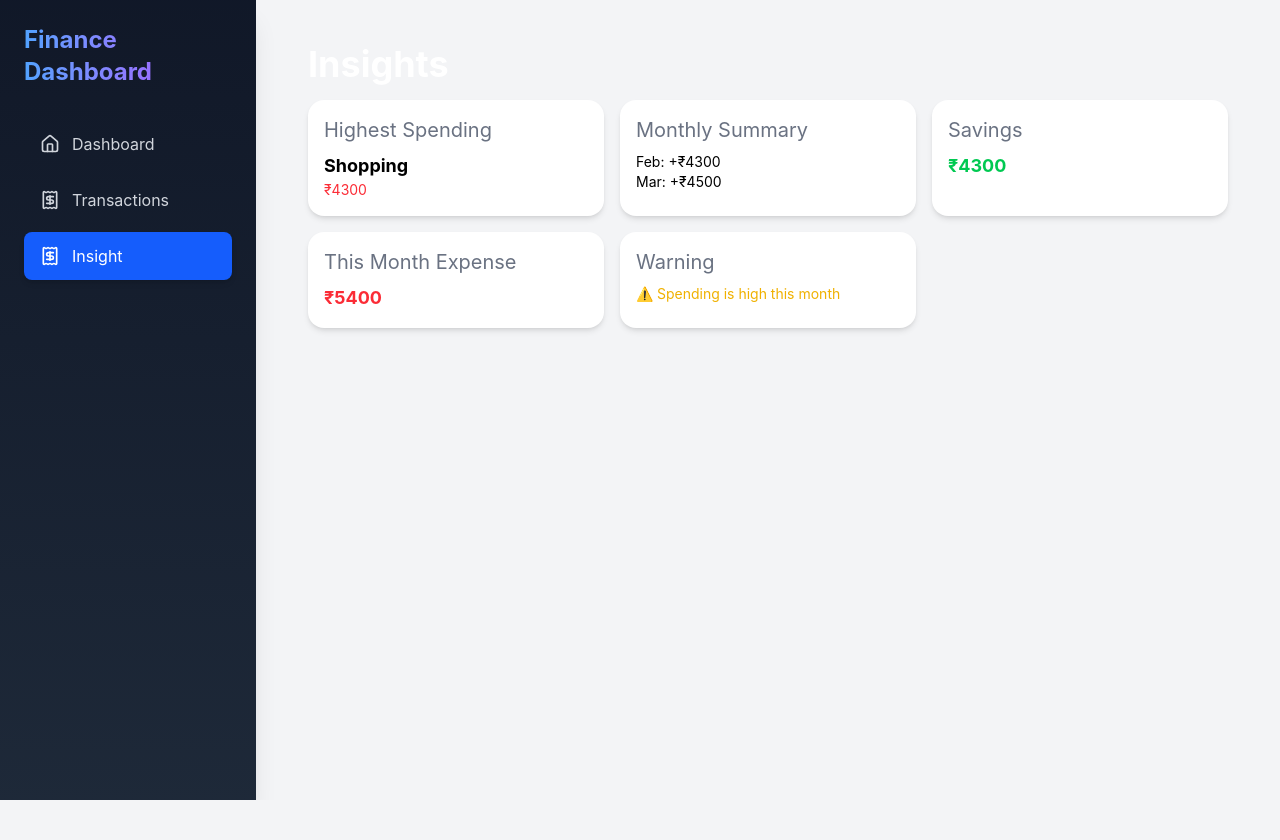
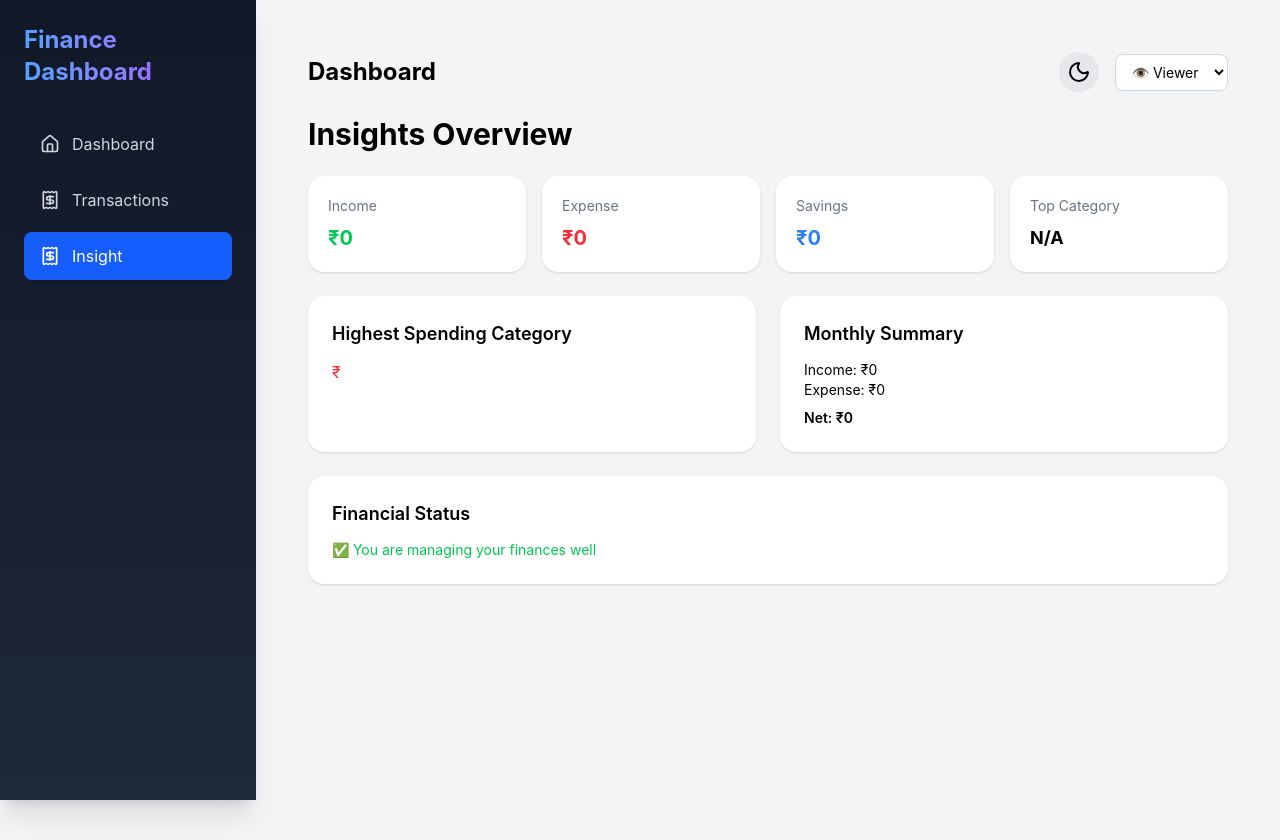
Before and after one commit to SY53-56/Finance-Dashboard, a React (Vite) app: page /insight in a window 1280 px wide. Before the commit the page ends 800 px from the top, so only its background shows below. Built offline with nearby package versions, Linux system fonts and the light colour scheme.

Commit message:
improve and fix bug

```diff
--- a/src/components/LineChart.jsx
+++ b/src/components/LineChart.jsx
@@ -14,6 +14,7 @@ function LineChartBox() {
   const { transactions } = useContext(AppContext);
   const [view, setView] = useState("expense");
 
+  console.log("transitionsw",transactions)
   // ✅ Filter
   const filteredTransactions = transactions.filter((item) =>
     item.type === view
--- a/src/components/TransactionsTable.jsx
+++ b/src/components/TransactionsTable.jsx
@@ -3,7 +3,7 @@ import { AppContext } from "../context/AppContext";
 
 function TransactionsTable() {
   const { transactions } = useContext(AppContext);
-
+console.log("transition", transactions)
   return (
     <div className="bg-white dark:bg-gray-800 p-6 rounded-2xl shadow-lg mt-6">
       <h2 className="mb-6 text-xl font-bold dark:text-white">Recent Transactions</h2>
--- a/src/components/pieChart.jsx
+++ b/src/components/pieChart.jsx
@@ -9,7 +9,8 @@ function PieChartBox() {
 
   // ✅ Filter transactions based on view
   const filteredTransactions = transactions.filter(item => item.type === view);
-
+ console.log("transitionsw pie",transactions)
+  console.log("transitionsw filter",filteredTransactions)
   const data = Object.values(
     filteredTransactions.reduce((acc, item) => {
       if (!acc[item.category]) {
--- a/src/context/AppContext.jsx
+++ b/src/context/AppContext.jsx
@@ -1,23 +1,20 @@
 import { createContext, useState, useEffect } from "react";
-import { transactionsData } from "../data/data";
 
 export const AppContext = createContext();
 
 export const AppContextProvider = ({ children }) => {
 
-  // ✅ Load from localStorage OR fallback to data.js
+  // ✅ Only localStorage (no data.js)
   const [transactions, setTransactions] = useState(() => {
     const saved = localStorage.getItem("transactions");
-    return saved ? JSON.parse(saved) : transactionsData;
+    return saved ? JSON.parse(saved) : [];
   });
 
-  // ✅ Role
   const [role, setRole] = useState("viewer");
 
-  // ✅ Add Transaction
+  // ✅ Add Transaction (Admin only)
   const addTransaction = (newTransaction) => {
-    if (role !== "admin") return; // सुरक्षा (important)
-
+    if (role !== "admin") return;
     setTransactions((prev) => [...prev, newTransaction]);
   };
 
--- a/src/pages/Insights.jsx
+++ b/src/pages/Insights.jsx
@@ -1,50 +1,127 @@
-function Insights() {
+import { useContext } from "react";
+import { AppContext } from "../context/AppContext";
+import Header from "../components/Header";
+
+function InsightsPage() {
+  const { transactions } = useContext(AppContext);
+
+  // 👉 Filter current month (Feb example)
+  const febData = transactions.filter((item) =>
+    item.date.startsWith("2026-03")
+  );
+
+console.log(transactions)
+  const expense = febData
+    .filter((item) => item.type === "expense")
+    .reduce((acc, item) => acc + item.amount, 0);
+console.log( "expense",expense)
+  const income = febData
+    .filter((item) => item.type === "income")
+    .reduce((acc, item) => acc + item.amount, 0);
+console.log( "income",income)
+  const savings = income - expense;
+
+  // 👉 Highest category
+  const highestCategory = Object.values(
+    febData
+      .filter((item) => item.type === "expense")
+      .reduce((acc, item) => {
+        if (!acc[item.category]) {
+          acc[item.category] = { name: item.category, value: 0 };
+        }
+        acc[item.category].value += item.amount;
+        return acc;
+      }, {})
+  ).sort((a, b) => b.value - a.value)[0];
+
+  const warning = expense > income;
+
   return (
-    <div className="w-full px-4 sm:px-6 lg:px-8 mt-6">
+    <div className="min-h-screen bg-gray-100 dark:bg-gray-900 p-4 sm:p-6 lg:p-8">
 
-      {/* Title */}
-      <h2 className="text-3xl font-bold text-white  sm:text-2xl lg:text-4xl mb-4">
-        Insights
-      </h2>
+      {/* Header */}
+      <Header />
 
-      {/* Grid Layout */}
-      <div className="grid grid-cols-1 sm:grid-cols-2 lg:grid-cols-3 gap-4">
+      {/* Page Title */}
+      <h1 className="text-2xl sm:text-3xl font-bold mt-4 mb-6 dark:text-white">
+        Insights Overview
+      </h1>
 
-        {/* Card 1 */}
-        <div className="bg-white dark:bg-gray-800 p-4 rounded-2xl shadow-md">
-          <h3 className="text-gray-500 text-xl">Highest Spending</h3>
-          <p className="text-lg font-bold mt-2">Shopping</p>
-          <p className="text-red-500 text-sm">₹4300</p>
+      {/* Top Cards */}
+      <div className="grid grid-cols-1 sm:grid-cols-2 lg:grid-cols-4 gap-4">
+
+        <div className="bg-white dark:bg-gray-800 p-5 rounded-2xl shadow">
+          <p className="text-gray-500 text-sm">Income</p>
+          <h2 className="text-xl font-bold text-green-500 mt-2">
+            ₹{income}
+          </h2>
         </div>
 
-        {/* Card 2 */}
-        <div className="bg-white dark:bg-gray-800 p-4 rounded-2xl shadow-md">
-          <h3 className="text-gray-500 text-xl">Monthly Summary</h3>
-          <p className="text-sm mt-2">Feb: +₹4300</p>
-          <p className="text-sm">Mar: +₹4500</p>
+        <div className="bg-white dark:bg-gray-800 p-5 rounded-2xl shadow">
+          <p className="text-gray-500 text-sm">Expense</p>
+          <h2 className="text-xl font-bold text-red-500 mt-2">
+            ₹{expense}
+          </h2>
         </div>
 
-        {/* Card 3 */}
-        <div className="bg-white dark:bg-gray-800 p-4 rounded-2xl shadow-md">
-          <h3 className="text-gray-500 text-xl">Savings</h3>
-          <p className="text-lg font-bold text-green-500 mt-2">
-            ₹4300
+        <div className="bg-white dark:bg-gray-800 p-5 rounded-2xl shadow">
+          <p className="text-gray-500 text-sm">Savings</p>
+          <h2 className="text-xl font-bold text-blue-500 mt-2">
+            ₹{savings}
+          </h2>
+        </div>
+
+        <div className="bg-white dark:bg-gray-800 p-5 rounded-2xl shadow">
+          <p className="text-gray-500 text-sm">Top Category</p>
+          <h2 className="text-lg font-bold mt-2">
+            {highestCategory?.name || "N/A"}
+          </h2>
+        </div>
+
+      </div>
+
+      {/* Detailed Insights */}
+      <div className="grid grid-cols-1 lg:grid-cols-2 gap-6 mt-6">
+
+        {/* Highest Spending */}
+        <div className="bg-white dark:bg-gray-800 p-6 rounded-2xl shadow">
+          <h3 className="text-lg font-semibold mb-3 dark:text-white">
+            Highest Spending Category
+          </h3>
+          <p className="text-xl font-bold">
+            {highestCategory?.name}
+          </p>
+          <p className="text-red-500 mt-2">
+            ₹{highestCategory?.value}
           </p>
         </div>
 
-        {/* Card 4 */}
-        <div className="bg-white dark:bg-gray-800 p-4 rounded-2xl shadow-md">
-          <h3 className="text-gray-500 text-xl">This Month Expense</h3>
-          <p className="text-lg font-bold text-red-500 mt-2">
-            ₹5400
+        {/* Monthly Summary */}
+        <div className="bg-white dark:bg-gray-800 p-6 rounded-2xl shadow">
+          <h3 className="text-lg font-semibold mb-3 dark:text-white">
+            Monthly Summary
+          </h3>
+          <p className="text-sm">Income: ₹{income}</p>
+          <p className="text-sm">Expense: ₹{expense}</p>
+          <p className="text-sm font-semibold mt-2">
+            Net: ₹{savings}
           </p>
         </div>
 
-        {/* Card 5 */}
-        <div className="bg-white dark:bg-gray-800 p-4 rounded-2xl shadow-md col-span-1 sm:col-span-2 lg:col-span-1">
-          <h3 className="text-gray-500 text-xl">Warning</h3>
-          <p className="text-yellow-500 mt-2 text-sm">
-            ⚠️ Spending is high this month
+        {/* Warning */}
+        <div className="bg-white dark:bg-gray-800 p-6 rounded-2xl shadow lg:col-span-2">
+          <h3 className="text-lg font-semibold mb-3 dark:text-white">
+            Financial Status
+          </h3>
+
+          <p
+            className={`text-sm ${
+              warning ? "text-red-500" : "text-green-500"
+            }`}
+          >
+            {warning
+              ? "⚠️ Your expenses are higher than income"
+              : "✅ You are managing your finances well"}
           </p>
         </div>
 
@@ -53,4 +130,4 @@ function Insights() {
   );
 }
 
-export default Insights;
+export default InsightsPage;
--- a/src/pages/Transactions.jsx
+++ b/src/pages/Transactions.jsx
@@ -1,14 +1,43 @@
-import React, { useContext } from 'react'
+import React,  { useContext } from 'react'
 import { AppContext } from '../context/AppContext'
 import Header from '../components/Header'
-
+import { useState } from 'react'
+import { debounce } from '../components/debounce'
+import { useMemo } from "react";
 export default function Transactions() {
   const { transactions } = useContext(AppContext)
+ const [search  , setSearch] = useState("")
 
+const searchData = transactions.filter((item) =>
+  item.category.toLowerCase().includes(search.toLowerCase()) ||
+  item.type.toLowerCase().includes(search.toLowerCase()) ||
+  item.date.includes(search)
+);
+
+
+
+const handleSearch = useMemo(
+  () =>
+    debounce((value) => {
+      setSearch(value);
+    }, 300),
+  []
+);
   return (
     <div className='px-4 md:px-10 py-6 md:py-10'>
       <Header />
       <div className="mt-6 md:mt-8">
+        <div>
+    <input
+        type="text"
+        placeholder="Search by category..."
+        className="w-full text-white sm:w-1/3 p-2 border rounded mb-4"
+        value={search}
+        name='text'
+        onChange={(e) => handleSearch(e.target.value)}
+      />
+
+        </div>
         <h1 className="text-2xl font-bold mb-6 dark:text-white">All Transactions</h1>
 
         <div className="bg-white dark:bg-gray-800 rounded-2xl shadow-lg overflow-hidden">
@@ -23,7 +52,7 @@ export default function Transactions() {
                 </tr>
               </thead>
               <tbody className="divide-y divide-gray-200 dark:divide-gray-600">
-                {transactions.map((t) => (
+                {searchData.map((t) => (
                   <tr key={t.id} className="hover:bg-gray-50 dark:hover:bg-gray-700 transition-colors">
                     <td className="px-6 py-4 whitespace-nowrap text-sm text-gray-900 dark:text-gray-200">
                       {new Date(t.date).toLocaleDateString('en-US', {
```
